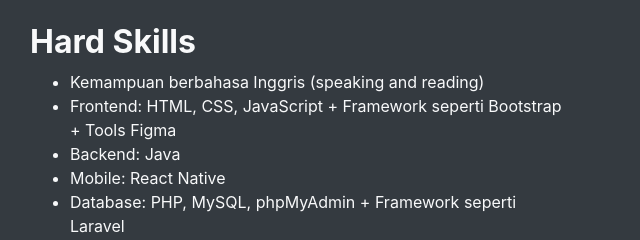
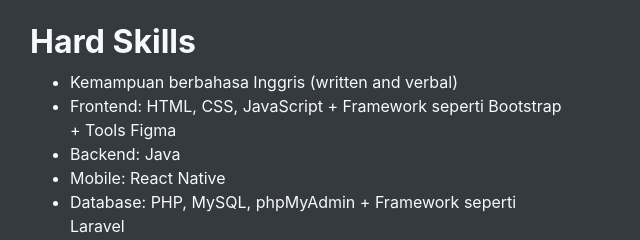
Before and after one commit to rizqyyourin/Website-Portofolio, a plain HTML site: page index.html in a window 1280 px wide. Shown: the part 795-1035 px from the top of the page, 625-1265 px from the left. Drawn offline with nearby package versions, Linux system fonts and the light colour scheme.

Commit message:
Update index.html

```diff
--- a/index.html
+++ b/index.html
@@ -88,7 +88,7 @@
           <div class="col-lg-6 animate__animated animate__slideInRight">
             <h2 class="font-weight-bold">Hard Skills</h2>
             <ul>
-              <li>Kemampuan berbahasa Inggris (speaking and reading)</li>
+              <li>Kemampuan berbahasa Inggris (written and verbal)</li>
               <li>Frontend: HTML, CSS, JavaScript + Framework seperti Bootstrap + Tools Figma</li>
               <li>Backend: Java</li>
               <li>Mobile: React Native</li>
```
